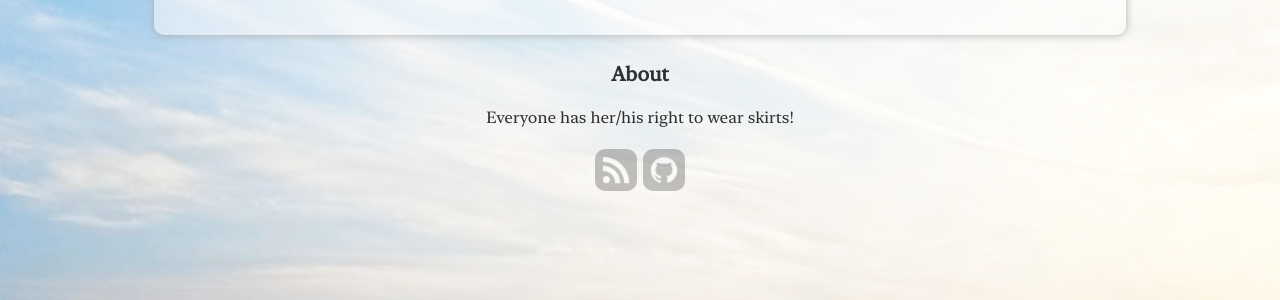
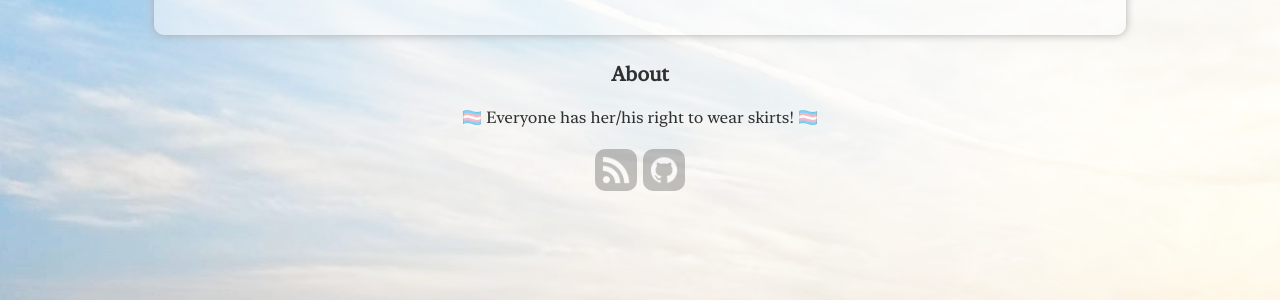
Before and after one commit to CongJyu/CongJyu.github.io, a Jekyll site: the page built from blog/index.html, in a window 1280 px wide. Shown: the part 596-896 px from the top of the page. Built offline with Jekyll 4.4.1, drawn with Linux system fonts in a browser that asks for light colours; some web fonts are replaced; comment, search, counter and statistics services are not loaded.

Commit message:
add flags

```diff
--- a/_config.yml
+++ b/_config.yml
@@ -53,7 +53,7 @@ home:
 blog:
   cc_license: # A link to CC License of your choice.
   cc_license_image: # An image of your CC License.
-  footer_content: Everyone has her/his right to wear skirts!
+  footer_content: 🏳️‍⚧️ Everyone has her/his right to wear skirts! 🏳️‍⚧️
 
 disqus:
   shortname: # e.g. yizeng
```
Also changed, not shown: 10 other files.
